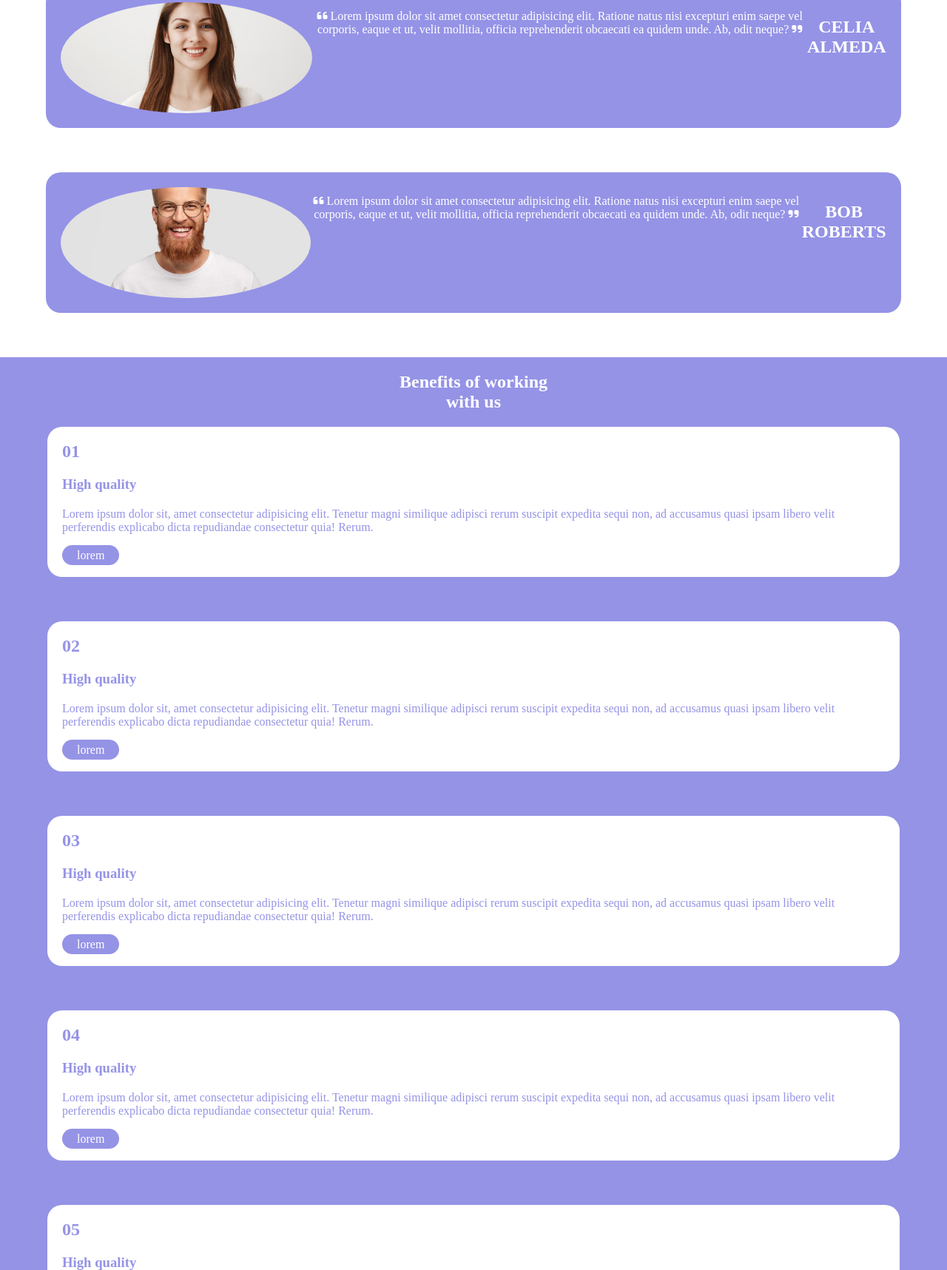
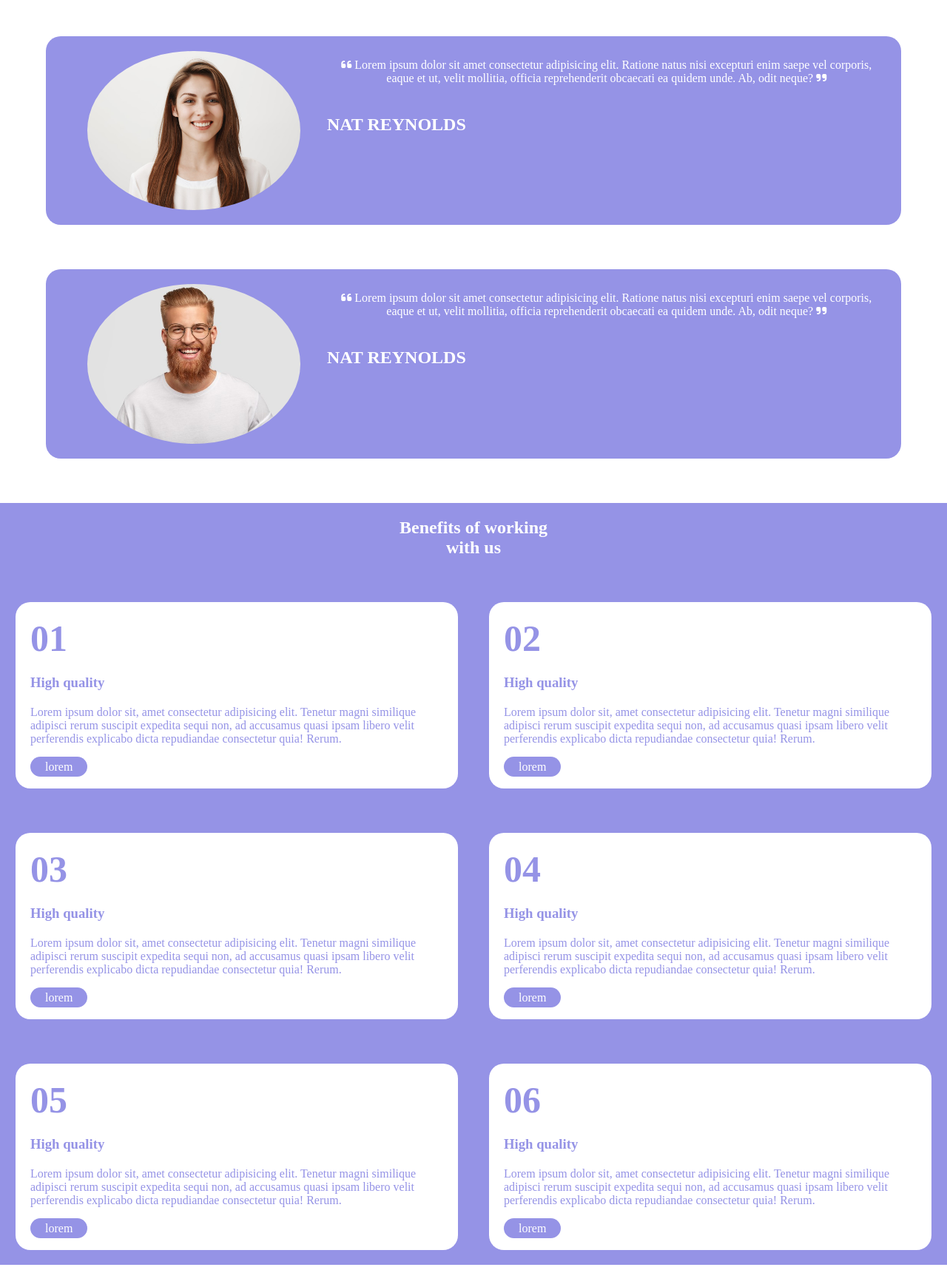
Before and after one commit to Franpan94/htmlcss-responsive-layout, a plain HTML site: page index.html in a window 1280 px wide. Shown: the part 4217-5934 px from the top of the page at 74% size. Drawn offline with Linux system fonts and the light colour scheme.

Commit message:
finish section display tablet

```diff
--- a/css/style.css
+++ b/css/style.css
@@ -198,14 +198,14 @@ a{
     border-radius: 20px;
 }
 
-.testimonial1 img{
+.photo img{
     width: 100%;
     border-radius: 100%;
     height: 350px;
     object-fit:cover;
 }
 
-.testimonial1 h2{
+.text h2{
     color: white;
 }
 
@@ -228,6 +228,10 @@ a{
     padding: 20px;
     margin-top: 20px;
     border-radius: 20px;
+}
+
+.planning3 h1{
+    font-size: 50px;
 }
 
 .planning3 h1,h3,p{
@@ -317,6 +321,7 @@ a{
 
 /* RESPONSIVE */
 @media all and (min-width: 768px){
+
     .flex{
         display: flex;
         justify-content: space-between;
@@ -341,10 +346,34 @@ a{
         display: flex;
     }
 
-    .testimonial1 img{
-        width: 60%;
-        height: 150px;
+    .photo img{
+        width: 80%;
+        height: 100%;
     }
+
+    .text h2{
+        text-align: left;
+    }
+
+    .planning3{
+        width: calc(95% - 10px);
+    }
+
+    .boy{
+        width: calc(50% - 20px);
+    }
+
+    .about{
+        width: calc(45% - 40px);
+        position: relative;
+    }
+
+    .position{
+    position: absolute;
+    top: 5px;
+    right: 0;
+    }
+
 
 
 
--- a/index.html
+++ b/index.html
@@ -111,93 +111,107 @@
                <h2>We are committed <br> expert partners</h2>
                <p>Lorem ipsum dolor sit amet consectetur adipisicing elit. Illum dolorem, dolore nam culpa, magnam, explicabo possimus at blanditiis maxime tempore facere. Minus consequuntur id, numquam magnam reiciendis saepe. Ad, cupiditate?</p>
                <div class="testimonial1 color">
-                   <img src="./img/testimonial1.jpg" alt="testimonial1">
+                   <div class="photo"><img src="./img/testimonial1.jpg" alt="testimonial1"></div>
+                   <div class="text">
                       <p class="padding"><i class="fa-solid fa-quote-left"></i> Lorem ipsum dolor sit amet consectetur adipisicing elit. Ratione natus nisi excepturi enim saepe vel corporis, eaque et ut, velit mollitia, officia reprehenderit obcaecati ea quidem unde. Ab, odit neque? <i class="fa-solid fa-quote-right"></i></p>
                       <h2>NAT REYNOLDS</h2>
+                   </div>
                 </div>
         </section>
 
         <!-- Testimonials2 -->
         <section class="container5">
             <div class="testimonial1 color">
-                <img src="./img/testimonial2.jpg" alt="testimonial2">
+                <div class="photo"><img src="./img/testimonial2.jpg" alt="testimonial2"></div>
+                <div class="text">
                    <p class="padding"><i class="fa-solid fa-quote-left"></i> Lorem ipsum dolor sit amet consectetur adipisicing elit. Ratione natus nisi excepturi enim saepe vel corporis, eaque et ut, velit mollitia, officia reprehenderit obcaecati ea quidem unde. Ab, odit neque? <i class="fa-solid fa-quote-right"></i></p>
-                <h2>CELIA ALMEDA</h2>
+                   <h2>NAT REYNOLDS</h2>
+                </div>
              </div>
         </section>
 
         <!-- Testimonials3 -->
-        <section class="container5">
+        <div class="container5">
             <div class="testimonial1 color">
-                <img src="./img/testimonial3.jpg" alt="testimonial3">
+                <div class="photo"><img src="./img/testimonial3.jpg" alt="testimonial3"></div>
+                <div class="text">
                    <p class="padding"><i class="fa-solid fa-quote-left"></i> Lorem ipsum dolor sit amet consectetur adipisicing elit. Ratione natus nisi excepturi enim saepe vel corporis, eaque et ut, velit mollitia, officia reprehenderit obcaecati ea quidem unde. Ab, odit neque? <i class="fa-solid fa-quote-right"></i></p>
-                <h2>BOB ROBERTS</h2>
+                   <h2>NAT REYNOLDS</h2>
                 </div>
-        </section>
+             </div>
+        </div>
 
         <!-- High quality -->
-        <section class="container6 color ">
-            <h2 class="center">Benefits of working <br> with us</h2>
+        <div class="container6 color"><h2 class="center">Benefits of working <br> with us</h2></div>
+        <section class="flex">
+            <div class="container6 color ">
                 <div class="planning3">
                     <h1>01</h1>
                     <h3>High quality</h3>
                     <p>Lorem ipsum dolor sit, amet consectetur adipisicing elit. Tenetur magni similique adipisci rerum suscipit expedita sequi non, ad accusamus quasi ipsam libero velit perferendis explicabo dicta repudiandae consectetur quia! Rerum.</p>
                     <a href="#" class="violet">lorem</a>
                 </div>
-        </section>
+            </div>
 
             <!-- Creative Team -->
-        <section class="container6 color">
+            <div class="container6 color">
                 <div class="planning3">
                     <h1>02</h1>
                     <h3>High quality</h3>
                     <p>Lorem ipsum dolor sit, amet consectetur adipisicing elit. Tenetur magni similique adipisci rerum suscipit expedita sequi non, ad accusamus quasi ipsam libero velit perferendis explicabo dicta repudiandae consectetur quia! Rerum.</p>
                     <a href="#" class="violet">lorem</a>
                 </div>
+            </div>
         </section>
 
         <!-- Amazing results -->
-        <section class="container6 color">
+        <section class="flex">
+            <div class="container6 color">
                 <div class="planning3">
                     <h1>03</h1>
                     <h3>High quality</h3>
                     <p>Lorem ipsum dolor sit, amet consectetur adipisicing elit. Tenetur magni similique adipisci rerum suscipit expedita sequi non, ad accusamus quasi ipsam libero velit perferendis explicabo dicta repudiandae consectetur quia! Rerum.</p>
                     <a href="#" class="violet">lorem</a>
                 </div>
-        </section>
+            </div>
 
             <!-- Best pricing -->
-        <section class="container6 color">
+            <div class="container6 color">
                 <div class="planning3">
                     <h1>04</h1>
                     <h3>High quality</h3>
                     <p>Lorem ipsum dolor sit, amet consectetur adipisicing elit. Tenetur magni similique adipisci rerum suscipit expedita sequi non, ad accusamus quasi ipsam libero velit perferendis explicabo dicta repudiandae consectetur quia! Rerum.</p>
                     <a href="#" class="violet">lorem</a>
                 </div>
+            </div>
         </section>
 
+
         <!-- Innovations -->
-        <section class="container6 color">
+        <section class="flex">
+            <div class="container6 color">
                 <div class="planning3">
                     <h1>05</h1>
                     <h3>High quality</h3>
                     <p>Lorem ipsum dolor sit, amet consectetur adipisicing elit. Tenetur magni similique adipisci rerum suscipit expedita sequi non, ad accusamus quasi ipsam libero velit perferendis explicabo dicta repudiandae consectetur quia! Rerum.</p>
                     <a href="#" class="violet">lorem</a>
                 </div>
-        </section>
+            </div>
 
             <!-- Support -->
-        <section class="container6 color">
+            <div class="container6 color">
                 <div class="planning3">
                     <h1>06</h1>
                     <h3>High quality</h3>
                     <p>Lorem ipsum dolor sit, amet consectetur adipisicing elit. Tenetur magni similique adipisci rerum suscipit expedita sequi non, ad accusamus quasi ipsam libero velit perferendis explicabo dicta repudiandae consectetur quia! Rerum.</p>
                     <a href="#" class="violet">lorem</a>
                 </div>
+            </div>
         </section>
 
         <!-- About us -->
-        <section class="container7">
+        <section class="container7 flex">
+            <div class="boy">
                 <h1>About us</h1>
                 <p class="padding">Lorem ipsum dolor sit amet consectetur, adipisicing elit. Corrupti est itaque earum nostrum, iste obcaecati animi! Soluta, itaque fuga voluptates recusandae ab consectetur et iusto illo distinctio. Cumque, ea velit.
                 Quibusdam dignissimos eveniet ex illum pariatur earum nisi, nulla, delectus numquam veritatis reiciendis illo, ducimus quia cum quae. Voluptates nam modi magni, omnis sed fugiat ducimus adipisci eligendi. Inventore, officia.
@@ -210,6 +224,7 @@
                 Excepturi hic culpa enim asperiores soluta nihil aliquam odit tenetur voluptatem, dolor harum dignissimos officiis impedit porro, iusto vero facere et adipisci voluptatum amet expedita repellendus. Fuga esse ab maiores.
                 Excepturi inventore rem repellat quasi itaque mollitia soluta hic voluptatem placeat iusto? Rem natus similique reprehenderit voluptatibus, aliquid velit iusto porro tempore nesciunt doloremque numquam repellat vel. Architecto, totam itaque.
                 </p>
+            </div>
             <div class="about">
                 <img src="./img/about.jpg" alt="about">
                 <i class="fa-solid fa-quote-left position"></i>
```
Lines whose indentation alone changed are shown as unchanged.
